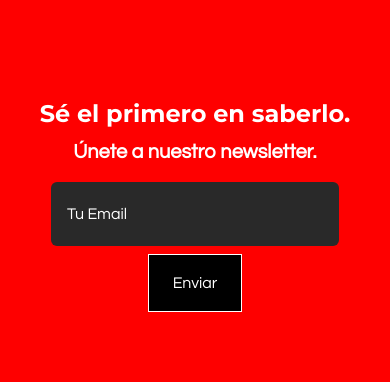
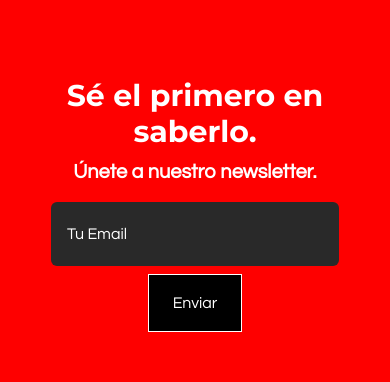
Before and after one commit to z6nc/PBO-web-unofficial, a React (Vite) app: page / in a window 390 px wide. Shown: the part 6746-7128 px from the top of the page. Built offline with nearby package versions, Linux system fonts and the light colour scheme.

Commit message:
refactor: enhance styling for NewsletterSubscription component for better text alignment

```diff
--- a/src/components/common/Email/NewsletterSubscription.tsx
+++ b/src/components/common/Email/NewsletterSubscription.tsx
@@ -4,8 +4,8 @@ import { ButtonCustom } from "../buttom/buttonCustom";
 import { DescriptionCustom } from "../titulos/descriptionCustom";
 export function  NewsletterSubscription() {
     return (
-        <Banner estilo=" h-screen">
-            <h3 className="font-Monserat text-2xl  md:text-3xl 2xl:text-4xl text-white font-bold py-2">Sé el primero en saberlo.</h3>
+        <Banner estilo=" h-screen text-center">
+            <h3 className="font-Monserat text-wrap text-3xl 2xl:text-4xl text-white font-bold py-2 mx-2 lg:mx-0">Sé el primero en saberlo.</h3>
             <DescriptionCustom descripcion="Únete a nuestro newsletter." />
             <form action="" className="flex flex-col md:flex-row items-center justify-center gap-2 pt-4" >
                 <InputCustom estilo=" w-72 md:w-96 h-16" type="email" placeholder="Tu Email" required/>
```
